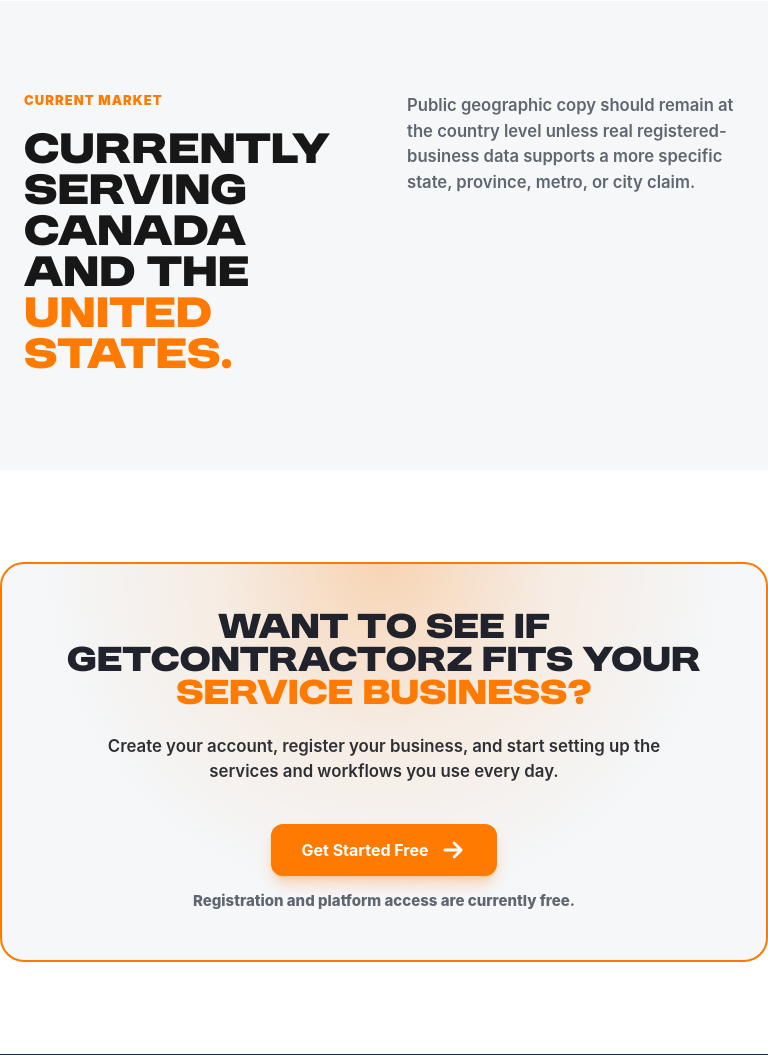
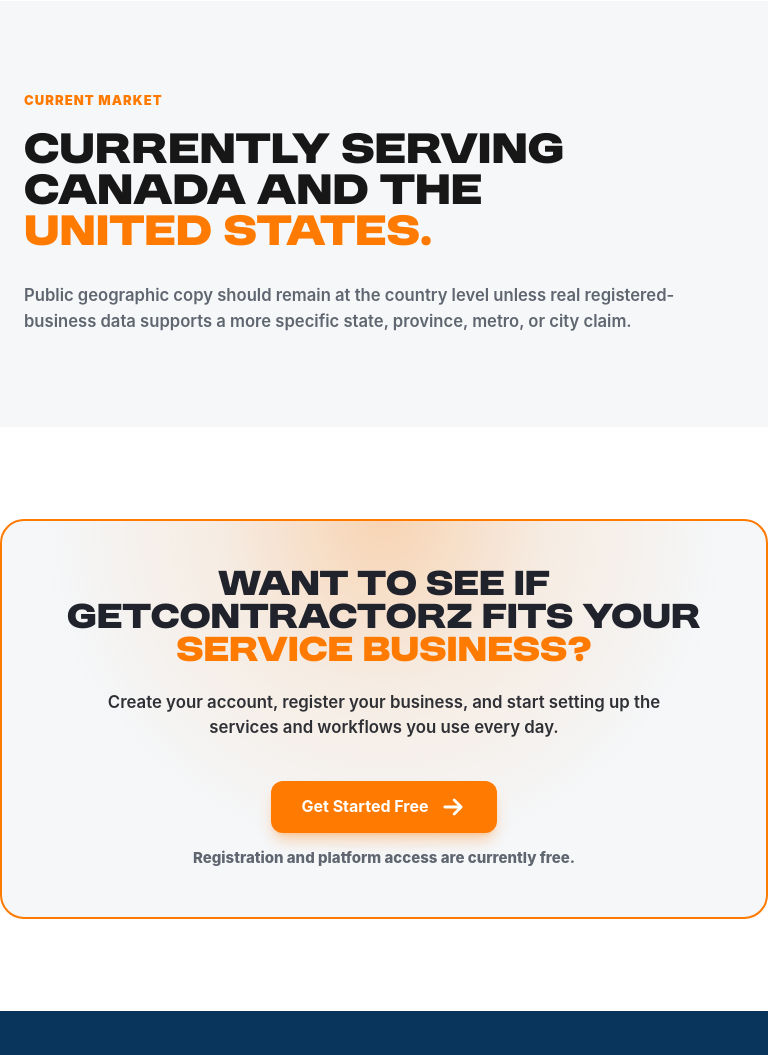
Before and after one commit to Hammadul92/Jobber, a Django app: page /about/ in a window 768 px wide. Shown: the part 3060-4115 px from the top of the page. Run offline with Django 3.2, Linux system fonts and the light colour scheme; parts of the project's set-up code (start-up, migrations or seed data) failed here and were passed over.

Commit message:
reponsiveness of company related pages

```diff
--- a/app/public_site/static/public_site/css/public-site.css
+++ b/app/public_site/static/public_site/css/public-site.css
@@ -3019,6 +3019,16 @@ textarea {
 }
 
 @media (min-width: 768px) and (max-width: 1025px) {
+  .gc-about-market .gc-about-split {
+    grid-template-columns: 1fr;
+    gap: 28px;
+  }
+
+  .gc-contact-form-section .gc-contact-form-shell {
+    grid-template-columns: 1fr;
+    gap: 36px;
+  }
+
   .gc-footer__nav {
     grid-template-columns: minmax(0, 1.35fr) minmax(0, 0.75fr) minmax(0, 0.7fr);
     column-gap: 36px;
--- a/app/public_site/templates/public_site/about.html
+++ b/app/public_site/templates/public_site/about.html
@@ -164,7 +164,7 @@
   <section class="gc-home-section gc-home-section--final" aria-labelledby="about-final-title">
     <div class="gc-public-cta">
       <h2 class="gc-public-cta__title" id="about-final-title">
-        Want to see if GetContractorz fits your <span class="gc-heading-accent">service business?</span>
+        Want to see if Get<span class="gc-mobile-hyphen">-</span>Contractorz fits your <span class="gc-heading-accent">service business?</span>
       </h2>
       <p class="gc-public-cta__copy">
         Create your account, register your business, and start setting up the services and workflows you use every day.
--- a/app/public_site/templates/public_site/faqs.html
+++ b/app/public_site/templates/public_site/faqs.html
@@ -67,7 +67,7 @@
       <p class="gc-home-hero__eyebrow">FAQ</p>
       <h1 class="gc-home-hero__title" id="faq-hero-title">
         Straight answers about
-        <span class="gc-home-hero__title-accent">GetContractorz.</span>
+        <span class="gc-home-hero__title-accent">Get<span class="gc-mobile-hyphen">-</span>Contractorz</span>
       </h1>
       <p class="gc-home-hero__copy">
         Find answers about business registration, features, Client and Employee roles, Marketplace discovery,
--- a/frontend/src/forms/SignIn.jsx
+++ b/frontend/src/forms/SignIn.jsx
@@ -85,7 +85,7 @@ export default function SignIn() {
         onSubmit={handleSubmit}
         className="mt-10 w-full md:w-2xl flex justify-center"
       >
-        <div className="w-full max-w-xl bg-white rounded-2xl shadow-lg p-6 md:p-8 border border-gray-100">
+        <div className="w-full max-w-none md:max-w-xl bg-white rounded-2xl shadow-lg p-6 md:p-8 border border-gray-100">
           {signinError && (
             <div className="mb-4 rounded-xl border border-red-200 bg-red-50 text-red-700 px-4 py-3 text-center text-sm font-medium">
               {signinError?.data?.detail || "Invalid credentials"}
```
